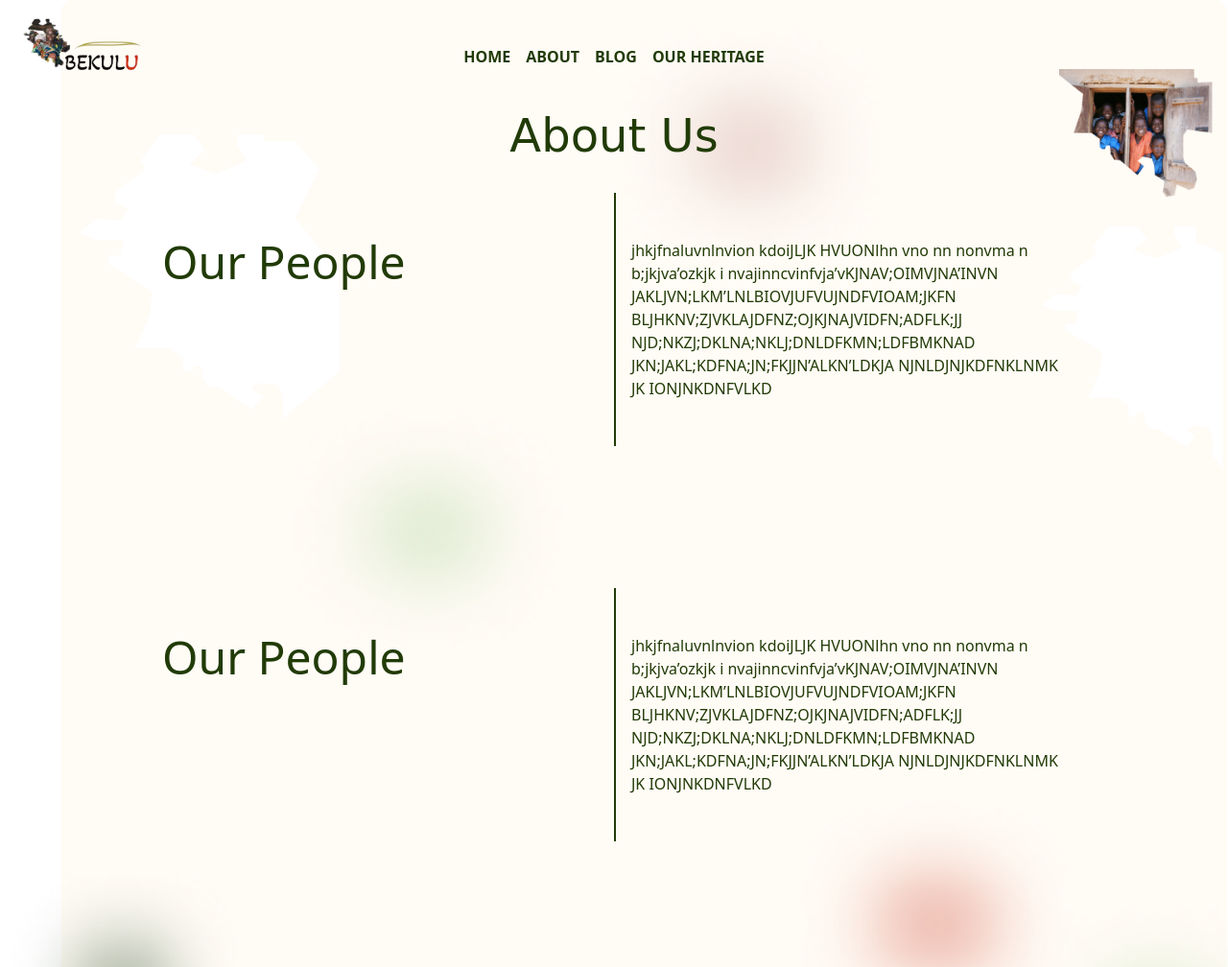
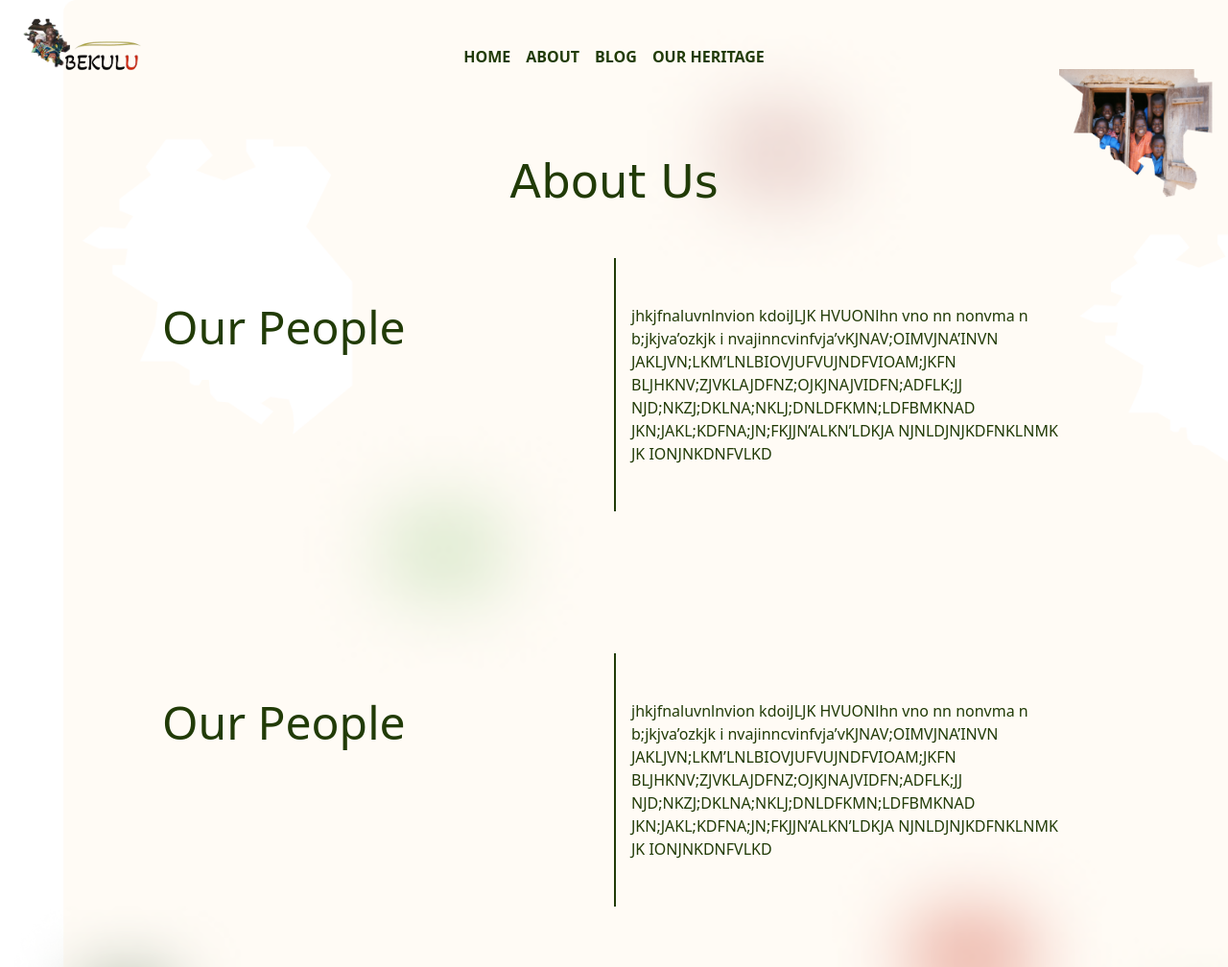
Before and after one commit to gadgray/bekulu, a website: page about.html in a window 1280 px wide. Shown: the top 1008 px of the page at 96% size. Drawn offline with nearby package versions, Linux system fonts and the light colour scheme; a web font is replaced by a local one.

Commit message:
updated the about.html

```diff
--- a/about.html
+++ b/about.html
@@ -44,15 +44,15 @@
       </nav>
         <!-- hero section -->
 
-        <div class="container mx-auto flex flex-col items-center">
+        <div class="container mt-12 mx-auto flex flex-col items-center">
             <div class="text-darkGreen capitalize text-5xl font-normal mb-4">
                 <h2 class="title">about us</h2>
             </div>
-            <div class="flex flex-col mt-5 text-darkGreen  md:flex-row ">
+            <div class="flex flex-col mt-10 text-darkGreen  md:flex-row ">
                 <div class="mb-32 px-4 py-12 mx-auto md:w-1/2">
                     <h3 class="text-5xl capitalize">our people</h3>
                 </div>
-                <div class="flex mb-32 px-4 py-12 items-center mx-auto md:w-1/2 md:border-l-2">
+                <div class="flex flex-col mb-32 px-4 py-12 items-center mx-auto md:w-1/2 md:border-l-2">
                     <p>jhkjfnaluvnlnvion kdoiJLJK HVUONlhn vno   nn nonvma n
                         b;jkjva’ozkjk i nvajinncvinfvja’vKJNAV;OIMVJNA’INVN
                         JAKLJVN;LKM’LNLBIOVJUFVUJNDFVIOAM;JKFN
@@ -60,6 +60,7 @@
                         NJD;NKZJ;DKLNA;NKLJ;DNLDFKMN;LDFBMKNAD
                         JKN;JAKL;KDFNA;JN;FKJJN’ALKN’LDKJA
                         NJNLDJNJKDFNKLNMK JK IONJNKDNFVLKD</p>
+
                 </div>
             </div>
             <div class="flex flex-col mt-5 text-darkGreen  md:flex-row ">
```
Also changed, not shown: css/main.css.
